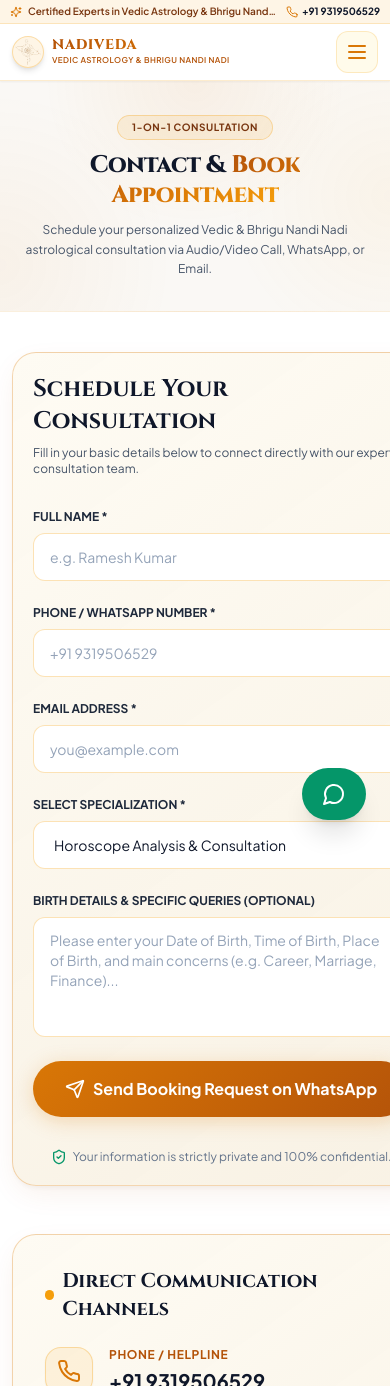
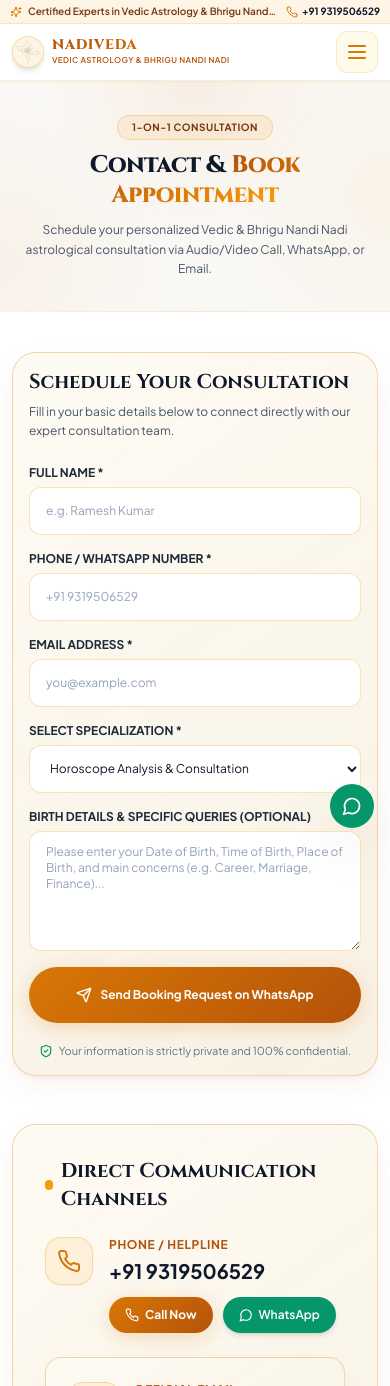
Before and after one commit to vanshrawat02/astrology-website, a Next.js app: page /contact in a window 390 px wide. Shown: the top 1386 px of the page. Built offline with nearby package versions, Linux system fonts and the light colour scheme.

Commit message:
Fix consultation card right edge truncation and mobile form width bounds

```diff
--- a/app/contact/page.tsx
+++ b/app/contact/page.tsx
@@ -35,18 +35,19 @@ function ContactForm() {
   };
 
   return (
-    <Card className="glass-card-light p-5 sm:p-10 border border-amber-500/30 shadow-xl">
-      <h2 className="font-heading text-2xl font-bold text-slate-900 mb-2">
+    <Card className="glass-card-light p-4 sm:p-10 border border-amber-500/30 shadow-xl w-full max-w-full overflow-hidden">
+      <div className="w-full min-w-0">
+        <h2 className="font-heading text-xl sm:text-2xl font-bold text-slate-900 mb-2 leading-tight">
           Schedule Your Consultation
         </h2>
-      <p className="text-slate-600 text-xs mb-8">
+        <p className="text-slate-600 text-xs sm:text-sm mb-6 leading-relaxed">
           Fill in your basic details below to connect directly with our expert consultation team.
         </p>
 
-      <form onSubmit={handleSubmit} className="space-y-6">
-        <div className="grid sm:grid-cols-2 gap-6">
-          <div>
-            <label htmlFor="fullName" className="block text-xs font-bold text-slate-800 uppercase mb-2">
+        <form onSubmit={handleSubmit} className="space-y-4 sm:space-y-6 w-full min-w-0">
+          <div className="grid sm:grid-cols-2 gap-4 sm:gap-6 min-w-0">
+            <div className="min-w-0">
+              <label htmlFor="fullName" className="block text-xs font-bold text-slate-800 uppercase mb-1.5">
                 Full Name *
               </label>
               <Input
@@ -54,13 +55,13 @@ function ContactForm() {
                 type="text"
                 required
                 placeholder="e.g. Ramesh Kumar"
-              className="bg-white border-amber-500/30 text-slate-900 placeholder:text-slate-400"
+                className="bg-white border-amber-500/30 text-slate-900 placeholder:text-slate-400 text-xs sm:text-sm w-full min-w-0"
                 value={fullName}
                 onChange={(e) => setFullName(e.target.value)}
               />
             </div>
-          <div>
-            <label htmlFor="phone" className="block text-xs font-bold text-slate-800 uppercase mb-2">
+            <div className="min-w-0">
+              <label htmlFor="phone" className="block text-xs font-bold text-slate-800 uppercase mb-1.5">
                 Phone / WhatsApp Number *
               </label>
               <Input
@@ -68,16 +69,16 @@ function ContactForm() {
                 type="tel"
                 required
                 placeholder="+91 9319506529"
-              className="bg-white border-amber-500/30 text-slate-900 placeholder:text-slate-400"
+                className="bg-white border-amber-500/30 text-slate-900 placeholder:text-slate-400 text-xs sm:text-sm w-full min-w-0"
                 value={phone}
                 onChange={(e) => setPhone(e.target.value)}
               />
             </div>
           </div>
 
-        <div className="grid sm:grid-cols-2 gap-6">
-          <div>
-            <label htmlFor="email" className="block text-xs font-bold text-slate-800 uppercase mb-2">
+          <div className="grid sm:grid-cols-2 gap-4 sm:gap-6 min-w-0">
+            <div className="min-w-0">
+              <label htmlFor="email" className="block text-xs font-bold text-slate-800 uppercase mb-1.5">
                 Email Address *
               </label>
               <Input
@@ -85,21 +86,21 @@ function ContactForm() {
                 type="email"
                 required
                 placeholder="you@example.com"
-              className="bg-white border-amber-500/30 text-slate-900 placeholder:text-slate-400"
+                className="bg-white border-amber-500/30 text-slate-900 placeholder:text-slate-400 text-xs sm:text-sm w-full min-w-0"
                 value={email}
                 onChange={(e) => setEmail(e.target.value)}
               />
             </div>
 
-          <div>
-            <label htmlFor="service" className="block text-xs font-bold text-slate-800 uppercase mb-2">
+            <div className="min-w-0">
+              <label htmlFor="service" className="block text-xs font-bold text-slate-800 uppercase mb-1.5">
                 Select Specialization *
               </label>
               <Select
                 id="service"
                 value={service}
                 onChange={(e) => setService(e.target.value)}
-              className="bg-white border-amber-500/30 text-slate-900"
+                className="bg-white border-amber-500/30 text-slate-900 text-xs sm:text-sm w-full min-w-0 truncate"
               >
                 <option value="Horoscope Analysis & Consultation">Horoscope Analysis & Consultation</option>
                 <option value="Marriage & Relationship Compatibility">Marriage & Relationship Compatibility</option>
@@ -111,30 +112,31 @@ function ContactForm() {
             </div>
           </div>
 
-        <div>
-          <label htmlFor="birthDetails" className="block text-xs font-bold text-slate-800 uppercase mb-2">
+          <div className="min-w-0">
+            <label htmlFor="birthDetails" className="block text-xs font-bold text-slate-800 uppercase mb-1.5">
               Birth Details & Specific Queries (Optional)
             </label>
             <Textarea
               id="birthDetails"
               rows={4}
               placeholder="Please enter your Date of Birth, Time of Birth, Place of Birth, and main concerns (e.g. Career, Marriage, Finance)..."
-            className="bg-white border-amber-500/30 text-slate-900 placeholder:text-slate-400"
+              className="bg-white border-amber-500/30 text-slate-900 placeholder:text-slate-400 text-xs sm:text-sm w-full min-w-0"
               value={birthDetails}
               onChange={(e) => setBirthDetails(e.target.value)}
             />
           </div>
 
-        <Button type="submit" size="lg" className="btn-gold-shimmer w-full text-base font-bold py-6 shadow-xl">
-          <Send className="w-5 h-5 mr-2" />
-          <span>Send Booking Request on WhatsApp</span>
+          <Button type="submit" size="lg" className="btn-gold-shimmer w-full text-xs sm:text-base font-bold py-5 sm:py-6 shadow-xl">
+            <Send className="w-4 h-4 sm:w-5 sm:h-5 mr-2 shrink-0" />
+            <span className="truncate">Send Booking Request on WhatsApp</span>
           </Button>
 
-        <p className="text-xs text-center text-slate-500 flex items-center justify-center gap-1.5 pt-2">
-          <ShieldCheck className="w-4 h-4 text-emerald-600" />
+          <p className="text-[11px] sm:text-xs text-center text-slate-500 flex items-center justify-center gap-1.5 pt-1">
+            <ShieldCheck className="w-3.5 h-3.5 text-emerald-600 shrink-0" />
             <span>Your information is strictly private and 100% confidential.</span>
           </p>
         </form>
+      </div>
     </Card>
   );
 }
--- a/components/floating-whatsapp.tsx
+++ b/components/floating-whatsapp.tsx
@@ -10,9 +10,9 @@ export function FloatingWhatsApp() {
       target="_blank"
       rel="noopener noreferrer"
       aria-label="Chat on WhatsApp"
-      className="fixed bottom-6 right-6 z-50 flex items-center gap-3 bg-emerald-600 hover:bg-emerald-700 text-white font-bold px-5 py-3.5 rounded-full shadow-xl transition-all duration-300 hover:scale-105"
+      className="fixed bottom-4 right-4 sm:bottom-6 sm:right-6 z-50 flex items-center gap-2 sm:gap-3 bg-emerald-600 hover:bg-emerald-700 text-white font-bold p-3 sm:px-5 sm:py-3.5 rounded-full shadow-2xl transition-all duration-300 hover:scale-105"
     >
-      <MessageCircle className="w-6 h-6" />
+      <MessageCircle className="w-5 h-5 sm:w-6 sm:h-6" />
       <span className="hidden sm:inline text-sm font-semibold">Chat with Expert</span>
     </a>
   );
```
Lines whose indentation alone changed are shown as unchanged.
